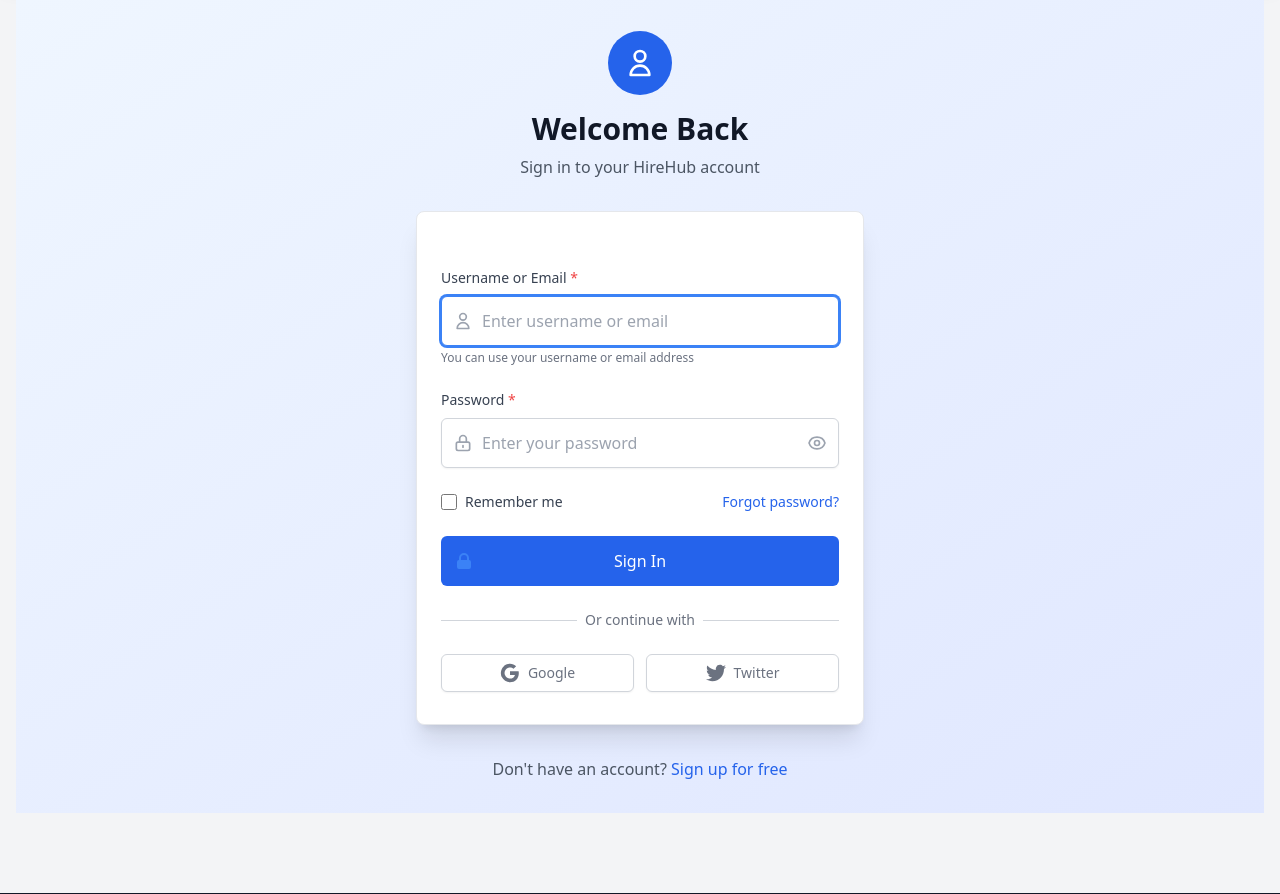
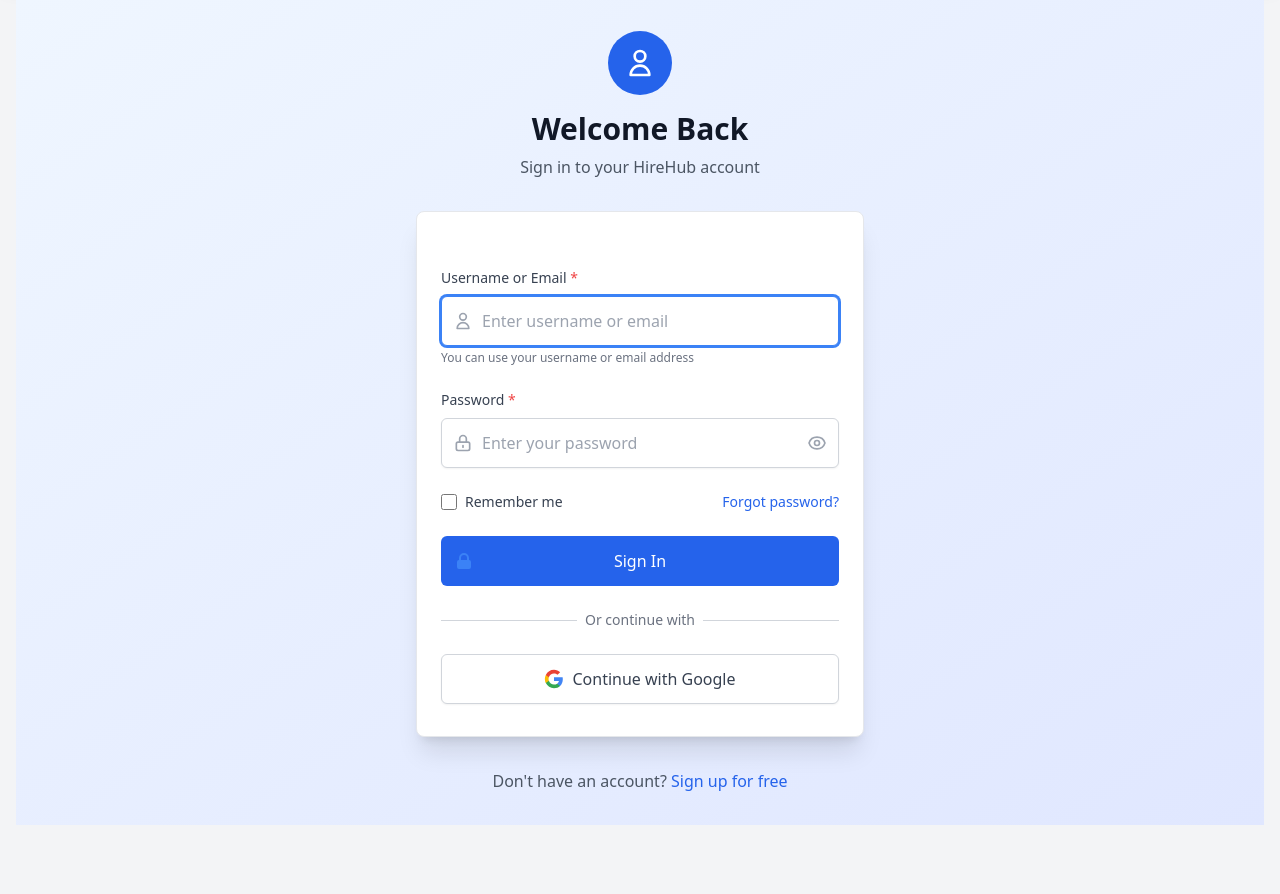
Before and after one commit to maneomkar369/HireHub, a Django app: page /login/ in a window 1280 px wide. Shown: the part 97-991 px from the top of the page. Run offline with Django 5.2, Linux system fonts and the light colour scheme; some libraries are stand-ins or nearby versions.

Commit message:
Add Google OAuth and responsive design for all devices
- Integrate django-allauth for Google OAuth authentication
- Add functional Google Sign-in button (ready for OAuth credentials)
- Make navigation fully responsive with hamburger menu
- Add mobile-friendly navigation for all screen sizes
- Update login template with working Google OAuth integration
- Add all required dependencies (requests, PyJWT, cryptography)
- Configure allauth settings and middleware
- Make entire website responsive for mobile, tablet, desktop

```diff
--- a/campusconnect/HireHub/urls.py
+++ b/campusconnect/HireHub/urls.py
@@ -24,6 +24,7 @@
 
 urlpatterns = [
     path('admin/', admin.site.urls),
+    path('accounts/', include('allauth.urls')),  # Google OAuth URLs
     path('', include('jobs.urls')),
 ]
 
--- a/campusconnect/jobs/templates/jobs/base.html
+++ b/campusconnect/jobs/templates/jobs/base.html
@@ -68,25 +68,25 @@
     </style>
 </head>
 <body class="bg-gray-100">
-    <!-- Modern Navigation with Logo -->
-    <nav class="bg-gradient-to-r from-blue-600 to-indigo-700 text-white shadow-lg">
+    <!-- Modern Responsive Navigation with Logo -->
+    <nav class="bg-gradient-to-r from-blue-600 to-indigo-700 text-white shadow-lg" x-data="{ open: false }">
         <div class="container mx-auto px-4">
             <div class="flex justify-between items-center py-4">
                 <!-- Logo with Icon -->
                 <a href="{% url 'home' %}" class="flex items-center space-x-2 group">
                     <div class="bg-white rounded-lg p-2 shadow-md group-hover:shadow-xl transition-shadow duration-300">
-                        <svg class="w-8 h-8 text-blue-600" viewBox="0 0 24 24" fill="currentColor">
+                        <svg class="w-6 h-6 sm:w-8 sm:h-8 text-blue-600" viewBox="0 0 24 24" fill="currentColor">
                             <path d="M20 6h-4V4c0-1.11-.89-2-2-2h-4c-1.11 0-2 .89-2 2v2H4c-1.11 0-1.99.89-1.99 2L2 19c0 1.11.89 2 2 2h16c1.11 0 2-.89 2-2V8c0-1.11-.89-2-2-2zm-6 0h-4V4h4v2z"/>
                         </svg>
                     </div>
                     <div class="flex flex-col">
-                        <span class="text-2xl font-bold tracking-tight">HireHub</span>
-                        <span class="text-xs text-blue-100 -mt-1">Smart Hiring Platform</span>
+                        <span class="text-xl sm:text-2xl font-bold tracking-tight">HireHub</span>
+                        <span class="text-xs text-blue-100 -mt-1 hidden sm:block">Smart Hiring Platform</span>
                     </div>
                 </a>
 
-                <!-- Navigation Links -->
-                <div class="flex items-center space-x-6">
+                <!-- Desktop Navigation Links -->
+                <div class="hidden md:flex items-center space-x-6">
                     {% if user.is_authenticated %}
                         <a href="{% url 'jobs_list' %}" class="hover:text-blue-200 transition-colors duration-200 font-medium">Browse Jobs</a>
                         {% if user.is_staff %}
@@ -104,6 +104,40 @@
                         <a href="{% url 'jobs_list' %}" class="hover:text-blue-200 transition-colors duration-200 font-medium">Browse Jobs</a>
                         <a href="{% url 'login' %}" class="hover:text-blue-200 transition-colors duration-200 font-medium">Login</a>
                         <a href="{% url 'register' %}" class="bg-white text-blue-600 px-6 py-2 rounded-lg font-semibold hover:bg-blue-50 transition-all duration-200 shadow-md">Get Started</a>
+                    {% endif %}
+                </div>
+
+                <!-- Mobile menu button -->
+                <button @click="open = !open" class="md:hidden p-2 rounded-lg hover:bg-blue-700 transition-colors duration-200">
+                    <svg x-show="!open" class="w-6 h-6" fill="none" stroke="currentColor" viewBox="0 0 24 24">
+                        <path stroke-linecap="round" stroke-linejoin="round" stroke-width="2" d="M4 6h16M4 12h16M4 18h16"/>
+                    </svg>
+                    <svg x-show="open" class="w-6 h-6" fill="none" stroke="currentColor" viewBox="0 0 24 24" style="display: none;">
+                        <path stroke-linecap="round" stroke-linejoin="round" stroke-width="2" d="M6 18L18 6M6 6l12 12"/>
+                    </svg>
+                </button>
+            </div>
+
+            <!-- Mobile Navigation Menu -->
+            <div x-show="open" @click.away="open = false" class="md:hidden pb-4" style="display: none;">
+                <div class="flex flex-col space-y-2">
+                    {% if user.is_authenticated %}
+                        <a href="{% url 'jobs_list' %}" class="px-4 py-2 hover:bg-blue-700 rounded-lg transition-colors duration-200">Browse Jobs</a>
+                        {% if user.is_staff %}
+                            <a href="{% url 'admin_dashboard' %}" class="px-4 py-2 hover:bg-blue-700 rounded-lg transition-colors duration-200">Admin Panel</a>
+                        {% elif user.profile.role == 'recruiter' %}
+                            <a href="{% url 'recruiter_dashboard' %}" class="px-4 py-2 hover:bg-blue-700 rounded-lg transition-colors duration-200">Recruiter Panel</a>
+                        {% else %}
+                            <a href="{% url 'dashboard' %}" class="px-4 py-2 hover:bg-blue-700 rounded-lg transition-colors duration-200">Dashboard</a>
+                        {% endif %}
+                        <div class="px-4 py-2 border-t border-blue-500 mt-2 pt-2">
+                            <span class="text-sm text-blue-100 block mb-2">{{ user.username }}</span>
+                            <a href="{% url 'logout' %}" class="block bg-white text-blue-600 px-4 py-2 rounded-lg font-semibold hover:bg-blue-50 transition-all duration-200 text-center">Logout</a>
+                        </div>
+                    {% else %}
+                        <a href="{% url 'jobs_list' %}" class="px-4 py-2 hover:bg-blue-700 rounded-lg transition-colors duration-200">Browse Jobs</a>
+                        <a href="{% url 'login' %}" class="px-4 py-2 hover:bg-blue-700 rounded-lg transition-colors duration-200">Login</a>
+                        <a href="{% url 'register' %}" class="mx-4 bg-white text-blue-600 px-4 py-2 rounded-lg font-semibold hover:bg-blue-50 transition-all duration-200 text-center">Get Started</a>
                     {% endif %}
                 </div>
             </div>
--- a/campusconnect/jobs/templates/jobs/login.html
+++ b/campusconnect/jobs/templates/jobs/login.html
@@ -137,29 +137,20 @@
                     </div>
                 </div>
 
-                <div class="mt-4 sm:mt-6 grid grid-cols-2 gap-2 sm:gap-3">
-                    <button
-                        type="button"
-                        class="w-full inline-flex justify-center items-center py-2 px-3 sm:px-4 border border-gray-300 rounded-md shadow-sm bg-white text-xs sm:text-sm font-medium text-gray-500 hover:bg-gray-50 transition duration-200"
+                <div class="mt-4 sm:mt-6">
+                    {% load socialaccount %}
+                    <a
+                        href="{% provider_login_url 'google' %}"
+                        class="w-full inline-flex justify-center items-center py-2.5 sm:py-3 px-4 border border-gray-300 rounded-md shadow-sm bg-white text-sm sm:text-base font-medium text-gray-700 hover:bg-gray-50 transition duration-200"
                     >
-                        <svg class="w-4 h-4 sm:w-5 sm:h-5" viewBox="0 0 24 24">
-                            <path fill="currentColor" d="M22.56 12.25c0-.78-.07-1.53-.2-2.25H12v4.26h5.92c-.26 1.37-1.04 2.53-2.21 3.31v2.77h3.57c2.08-1.92 3.28-4.74 3.28-8.09z"/>
-                            <path fill="currentColor" d="M12 23c2.97 0 5.46-.98 7.28-2.66l-3.57-2.77c-.98.66-2.23 1.06-3.71 1.06-2.86 0-5.29-1.93-6.16-4.53H2.18v2.84C3.99 20.53 7.7 23 12 23z"/>
-                            <path fill="currentColor" d="M5.84 14.09c-.22-.66-.35-1.36-.35-2.09s.13-1.43.35-2.09V7.07H2.18C1.43 8.55 1 10.22 1 12s.43 3.45 1.18 4.93l2.85-2.22.81-.62z"/>
-                            <path fill="currentColor" d="M12 5.38c1.62 0 3.06.56 4.21 1.64l3.15-3.15C17.45 2.09 14.97 1 12 1 7.7 1 3.99 3.47 2.18 7.07l3.66 2.84c.87-2.6 3.3-4.53 6.16-4.53z"/>
+                        <svg class="w-5 h-5 mr-2" viewBox="0 0 24 24">
+                            <path fill="#4285F4" d="M22.56 12.25c0-.78-.07-1.53-.2-2.25H12v4.26h5.92c-.26 1.37-1.04 2.53-2.21 3.31v2.77h3.57c2.08-1.92 3.28-4.74 3.28-8.09z"/>
+                            <path fill="#34A853" d="M12 23c2.97 0 5.46-.98 7.28-2.66l-3.57-2.77c-.98.66-2.23 1.06-3.71 1.06-2.86 0-5.29-1.93-6.16-4.53H2.18v2.84C3.99 20.53 7.7 23 12 23z"/>
+                            <path fill="#FBBC05" d="M5.84 14.09c-.22-.66-.35-1.36-.35-2.09s.13-1.43.35-2.09V7.07H2.18C1.43 8.55 1 10.22 1 12s.43 3.45 1.18 4.93l2.85-2.22.81-.62z"/>
+                            <path fill="#EA4335" d="M12 5.38c1.62 0 3.06.56 4.21 1.64l3.15-3.15C17.45 2.09 14.97 1 12 1 7.7 1 3.99 3.47 2.18 7.07l3.66 2.84c.87-2.6 3.3-4.53 6.16-4.53z"/>
                         </svg>
-                        <span class="ml-1 sm:ml-2">Google</span>
-                    </button>
-
-                    <button
-                        type="button"
-                        class="w-full inline-flex justify-center items-center py-2 px-3 sm:px-4 border border-gray-300 rounded-md shadow-sm bg-white text-xs sm:text-sm font-medium text-gray-500 hover:bg-gray-50 transition duration-200"
-                    >
-                        <svg class="w-4 h-4 sm:w-5 sm:h-5" fill="currentColor" viewBox="0 0 24 24">
-                            <path d="M24 4.557c-.883.392-1.832.656-2.828.775 1.017-.609 1.798-1.574 2.165-2.724-.951.564-2.005.974-3.127 1.195-.897-.957-2.178-1.555-3.594-1.555-3.179 0-5.515 2.966-4.797 6.045-4.091-.205-7.719-2.165-10.148-5.144-1.29 2.213-.669 5.108 1.523 6.574-.806-.026-1.566-.247-2.229-.616-.054 2.281 1.581 4.415 3.949 4.89-.693.188-1.452.232-2.224.084.626 1.956 2.444 3.379 4.6 3.419-2.07 1.623-4.678 2.348-7.29 2.04 2.179 1.397 4.768 2.212 7.548 2.212 9.142 0 14.307-7.721 13.995-14.646.962-.695 1.797-1.562 2.457-2.549z"/>
-                        </svg>
-                        <span class="ml-1 sm:ml-2">Twitter</span>
-                    </button>
+                        <span>Continue with Google</span>
+                    </a>
                 </div>
             </div>
         </div>
--- a/campusconnect/requirements.txt
+++ b/campusconnect/requirements.txt
@@ -8,3 +8,7 @@
 psycopg2-binary==2.9.9
 whitenoise==6.6.0
 dj-database-url==2.1.0
+django-allauth==0.63.6
+requests==2.32.5
+PyJWT==2.10.1
+cryptography==46.0.3
```
Also changed, not shown: campusconnect/HireHub/settings.py (+55 -0 lines).
